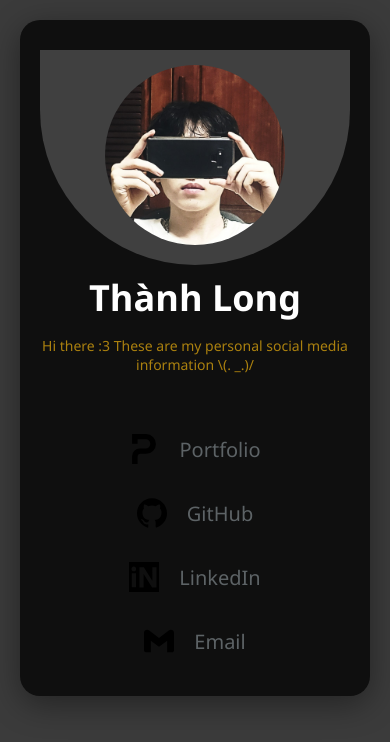
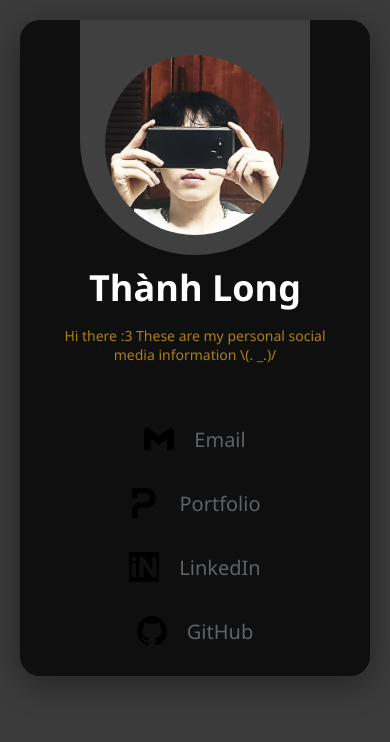
Before and after one commit to nam4eb/nam4eb.io, a plain HTML site: page index.html in a window 390 px wide. Drawn offline with Linux system fonts and the light colour scheme.

Commit message:
update responsive

```diff
--- a/index.html
+++ b/index.html
@@ -21,22 +21,22 @@
 
     <!-- RIGHT -->
     <div class="right">
+      <a class="social-item" href="mailto:leethanhlong7890@gmail.com">
+        <svg role="img" viewBox="0 0 24 24" xmlns="http://www.w3.org/2000/svg"><title>Gmail</title><path d="M24 5.457v13.909c0 .904-.732 1.636-1.636 1.636h-3.819V11.73L12 16.64l-6.545-4.91v9.273H1.636A1.636 1.636 0 0 1 0 19.366V5.457c0-2.023 2.309-3.178 3.927-1.964L5.455 4.64 12 9.548l6.545-4.91 1.528-1.145C21.69 2.28 24 3.434 24 5.457z"/></svg>
+        Email
+      </a>
       <a class="social-item" href="https://nam4eb.github.io/my-portfolio" target="_blank">
         <svg role="img" viewBox="0 0 24 24" xmlns="http://www.w3.org/2000/svg"><title>Proton</title><path d="M2.474 17.75V24h4.401v-5.979c0-.582.232-1.14.645-1.551a2.204 2.204 0 0 1 1.556-.643h4.513a7.955 7.955 0 0 0 5.612-2.318 7.907 7.907 0 0 0 2.325-5.595 7.91 7.91 0 0 0-2.325-5.596A7.958 7.958 0 0 0 13.587 0H2.474v7.812h4.401V4.129h6.416c.995 0 1.951.394 2.656 1.097.704.7 1.1 1.653 1.101 2.646a3.742 3.742 0 0 1-1.101 2.648 3.766 3.766 0 0 1-2.656 1.097H8.627a6.158 6.158 0 0 0-4.352 1.795 6.133 6.133 0 0 0-1.801 4.338Z"/></svg>
         Portfolio
+      </a>
+      <a class="social-item" href="https://linkedin.com/in/longlt8151/" target="_blank">
+        <svg role="img" viewBox="0 0 24 24" xmlns="http://www.w3.org/2000/svg"><title>INSPIRE</title><path d="M0 0v24h24V0H0zm3.873 3.6875c1.0359-.0008 1.8758.8391 1.875 1.875-.0003 1.035-.8399 1.8738-1.875 1.873C2.8387 7.4352 2.0003 6.5968 2 5.5625c-.0008-1.035.838-1.8747 1.873-1.875zm4.4903.5078h3.5312l6.7344 10.8125h.045V4.1953H22v16.1172h-3.5469l-6.7168-10.791h-.0468v10.791H8.3633V4.1953zm-6.123 4.7871s.013.0041 3.3886 0v11.2754H2.2402V8.9824z"/></svg>
+        LinkedIn
       </a>
       <a class="social-item" href="https://github.com/nam4eb" target="_blank">
         <svg role="img" viewBox="0 0 24 24" xmlns="http://www.w3.org/2000/svg"><title>GitHub</title><path d="M12 .297c-6.63 0-12 5.373-12 12 0 5.303 3.438 9.8 8.205 11.385.6.113.82-.258.82-.577 0-.285-.01-1.04-.015-2.04-3.338.724-4.042-1.61-4.042-1.61C4.422 18.07 3.633 17.7 3.633 17.7c-1.087-.744.084-.729.084-.729 1.205.084 1.838 1.236 1.838 1.236 1.07 1.835 2.809 1.305 3.495.998.108-.776.417-1.305.76-1.605-2.665-.3-5.466-1.332-5.466-5.93 0-1.31.465-2.38 1.235-3.22-.135-.303-.54-1.523.105-3.176 0 0 1.005-.322 3.3 1.23.96-.267 1.98-.399 3-.405 1.02.006 2.04.138 3 .405 2.28-1.552 3.285-1.23 3.285-1.23.645 1.653.24 2.873.12 3.176.765.84 1.23 1.91 1.23 3.22 0 4.61-2.805 5.625-5.475 5.92.42.36.81 1.096.81 2.22 0 1.606-.015 2.896-.015 3.286 0 .315.21.69.825.57C20.565 22.092 24 17.592 24 12.297c0-6.627-5.373-12-12-12"/></svg>
         GitHub
       </a>
-      <a class="social-item" href="https://linkedin.com/in/longlt8151/" target="_blank">
-        <svg role="img" viewBox="0 0 24 24" xmlns="http://www.w3.org/2000/svg"><title>INSPIRE</title><path d="M0 0v24h24V0H0zm3.873 3.6875c1.0359-.0008 1.8758.8391 1.875 1.875-.0003 1.035-.8399 1.8738-1.875 1.873C2.8387 7.4352 2.0003 6.5968 2 5.5625c-.0008-1.035.838-1.8747 1.873-1.875zm4.4903.5078h3.5312l6.7344 10.8125h.045V4.1953H22v16.1172h-3.5469l-6.7168-10.791h-.0468v10.791H8.3633V4.1953zm-6.123 4.7871s.013.0041 3.3886 0v11.2754H2.2402V8.9824z"/></svg>
-        LinkedIn
-      </a>
-      <a class="social-item" href="mailto:leethanhlong7890@gmail.com">
-        <svg role="img" viewBox="0 0 24 24" xmlns="http://www.w3.org/2000/svg"><title>Gmail</title><path d="M24 5.457v13.909c0 .904-.732 1.636-1.636 1.636h-3.819V11.73L12 16.64l-6.545-4.91v9.273H1.636A1.636 1.636 0 0 1 0 19.366V5.457c0-2.023 2.309-3.178 3.927-1.964L5.455 4.64 12 9.548l6.545-4.91 1.528-1.145C21.69 2.28 24 3.434 24 5.457z"/></svg>
-        Email
-      </a>
     </div>
   </div>
 </body>
--- a/public/css/style.css
+++ b/public/css/style.css
@@ -132,11 +132,16 @@ svg {
 
   .container {
     flex-direction: column;
-    padding: 30px 20px;
+    padding: 0 30px 20px 30px;
     gap: 50px;
   }
 
+  .avatar-section {
+    margin: 0 30px;
+  }
+
   .avatar {
+    margin-top: 20px;
     width: 180px;
     height: 180px;
   }
```
